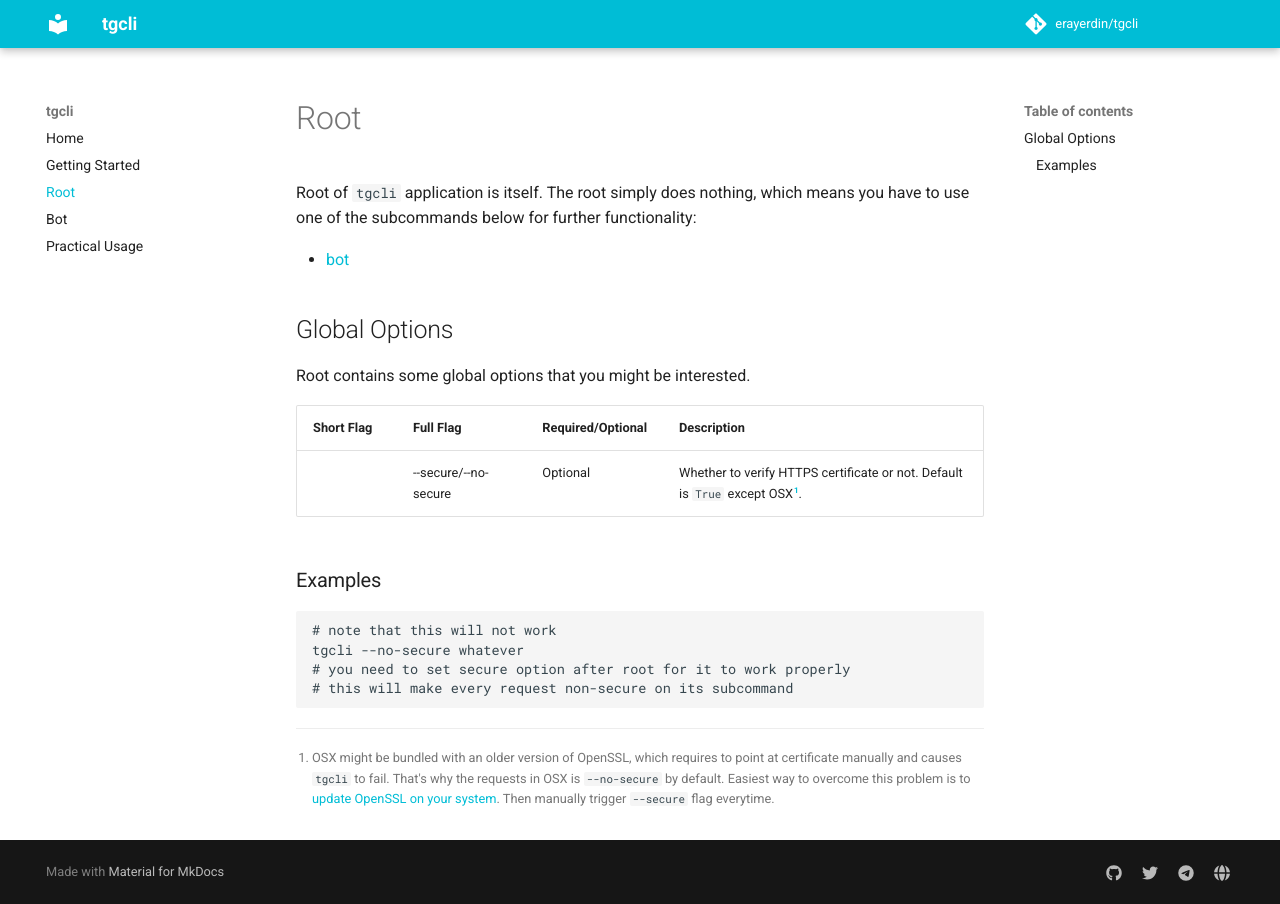
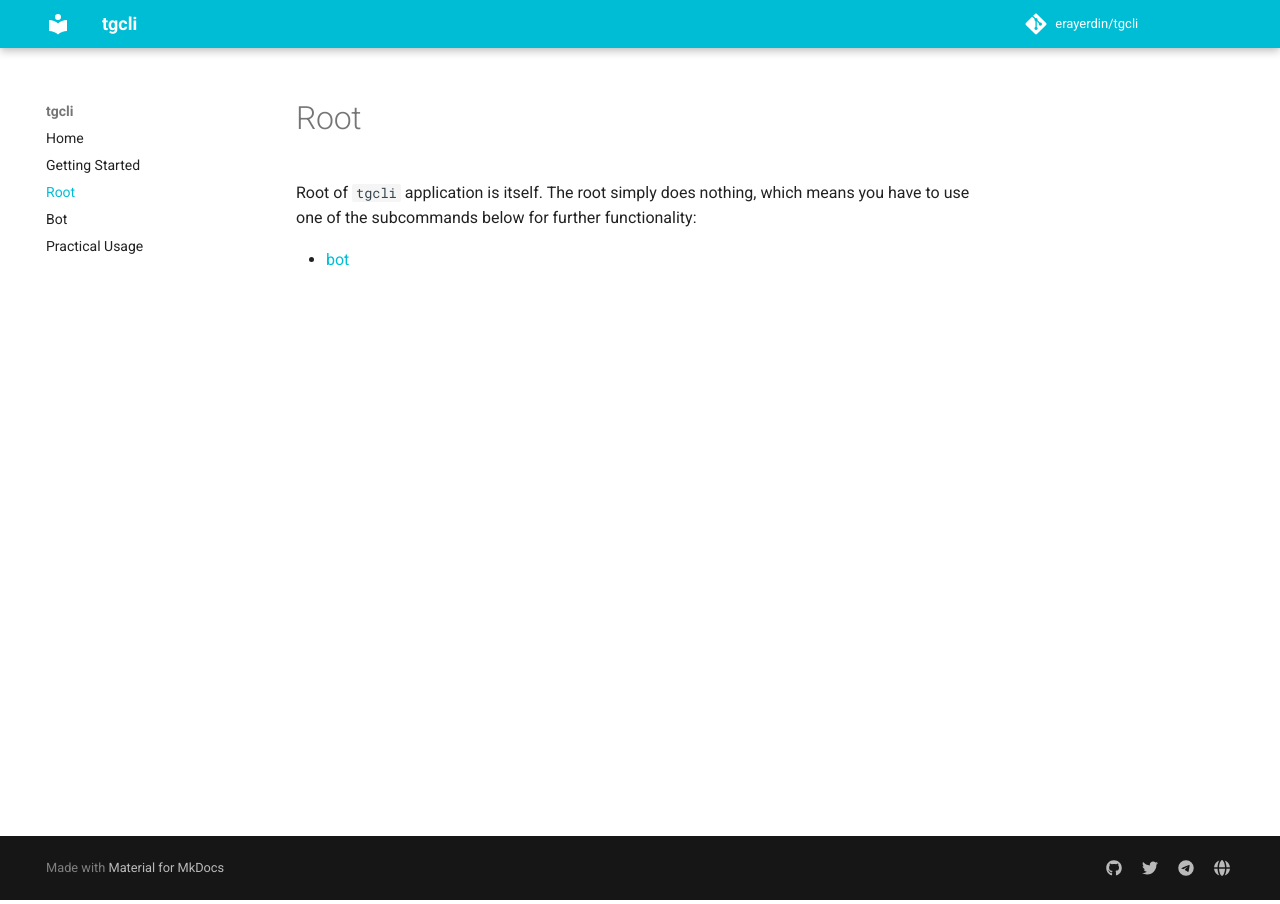
Before and after one commit to erayerdin/tgcli, an MkDocs documentation site: the page built from docs/root.md, in a window 1280 px wide. Built offline with MkDocs 1.6.1 and Material for MkDocs 9.7.7, drawn with Linux system fonts in a browser that asks for light colours; comment, search, counter and statistics services are not loaded; the version menu is left out.

Commit message:
updated root

```diff
--- a/docs/root.md
+++ b/docs/root.md
@@ -1,26 +1,5 @@
 # Root
 
-Root of `tgcli` application is itself. The root simply does nothing, which
-means you have to use one of the subcommands below for further functionality:
+Root of `tgcli` application is itself. The root simply does nothing, which means you have to use one of the subcommands below for further functionality:
 
  - [bot](bot.md)
-
-## Global Options
-
-Root contains some global options that you might be interested.
-
-Short Flag | Full Flag | Required/Optional | Description
---- | --- | --- | ---
- | --secure/--no-secure | Optional | Whether to verify HTTPS certificate or not. Default is `True` except OSX[^1].
-
-[^1]: OSX might be bundled with an older version of OpenSSL, which
-      requires to point at certificate manually and causes `tgcli` to fail.
-      That's why the requests in OSX is `--no-secure` by default. Easiest way
-      to overcome this problem is to [update OpenSSL on your system](https://apple.stackexchange.com/a/126832). Then manually trigger `--secure` flag everytime.
-
-### Examples
-
-    # note that this will not work
-    tgcli --no-secure whatever
-    # you need to set secure option after root for it to work properly
-    # this will make every request non-secure on its subcommand
```
